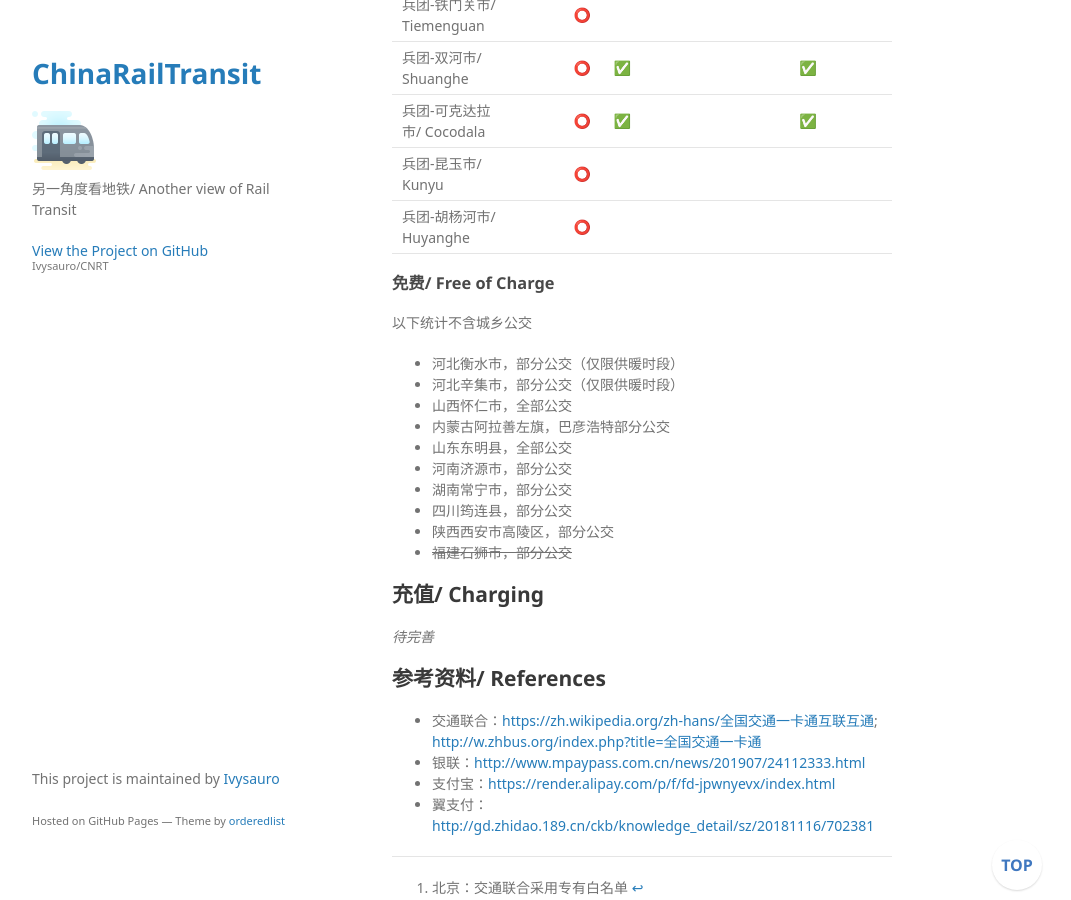
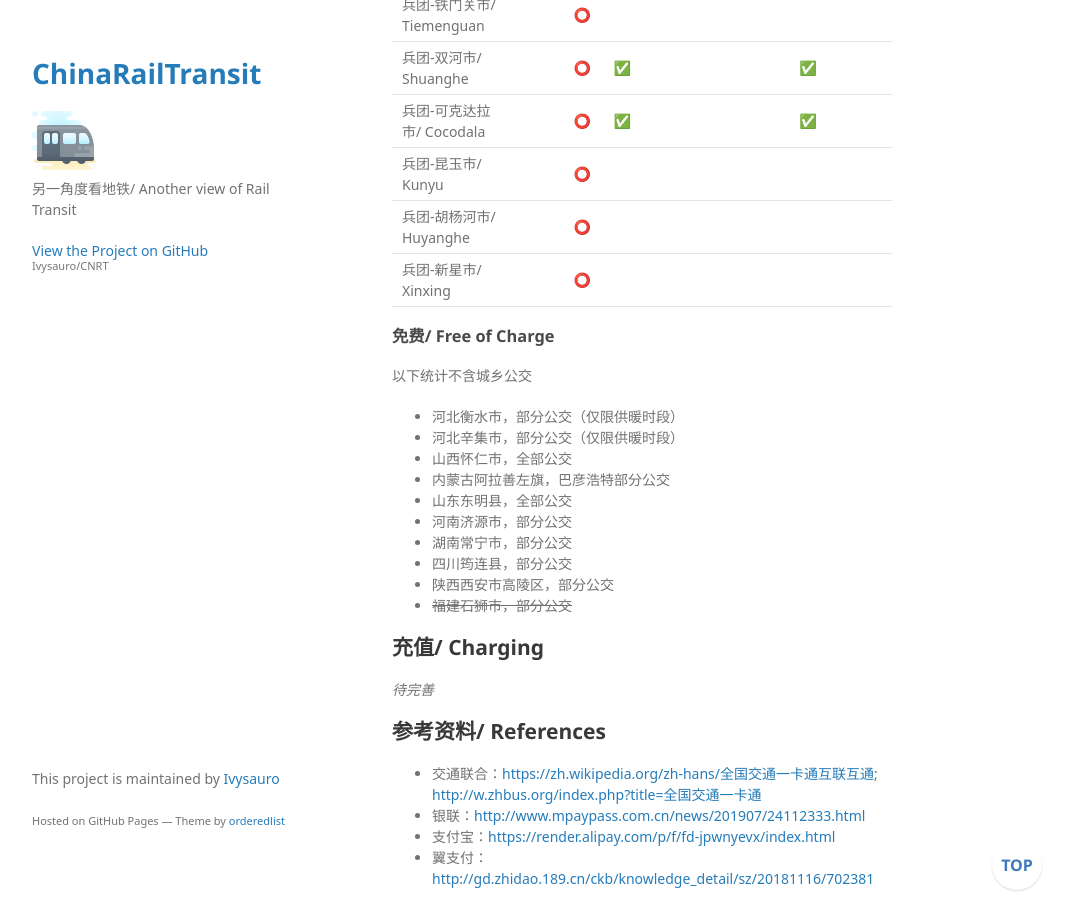
Before and after one commit to Ivysauro/CNRT, a Jekyll site: the page built from data/BusPay.md, in a window 1280 px wide and 900 px high, scrolled down 34673 px. Shown: the whole window, without its empty margins (178-1249 px from the left). Built offline with Jekyll 4.4.1, drawn with Linux system fonts in a browser that asks for light colours; some web fonts are replaced; our own code applies the rules of GitHub Pages for plain Markdown files; a script that is not in the unit is left out.

Commit message:
🍊更新新疆数据
新增兵团城市新星市

```diff
--- a/data/BusPay.md
+++ b/data/BusPay.md
@@ -482,6 +482,7 @@
 | 兵团-可克达拉市/ Cocodala | | ⭕ | ✅ | | | | ✅ | |
 | 兵团-昆玉市/ Kunyu | | ⭕ | | | | | | |
 | 兵团-胡杨河市/ Huyanghe | | ⭕ | | | | | | |
+| 兵团-新星市/ Xinxing | | ⭕ |
 
 [^bj]: 北京：交通联合采用专有白名单
 [^bj2]: 北京：仅郊区公交支持微信乘车码
```
